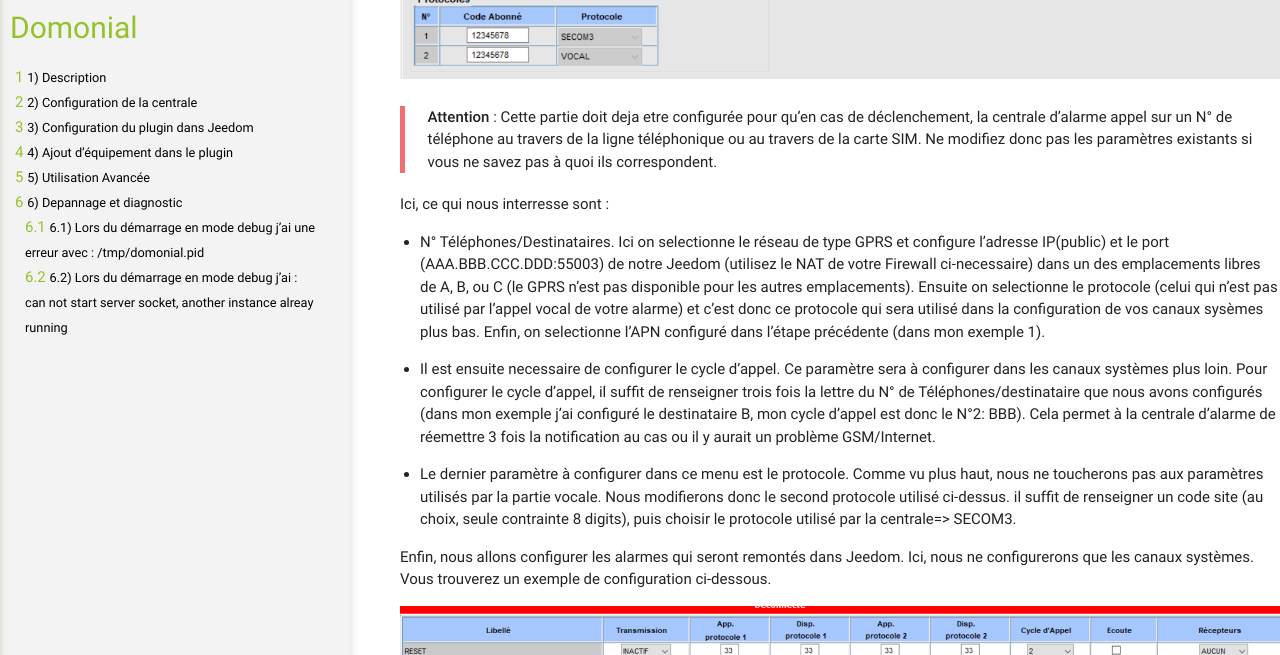
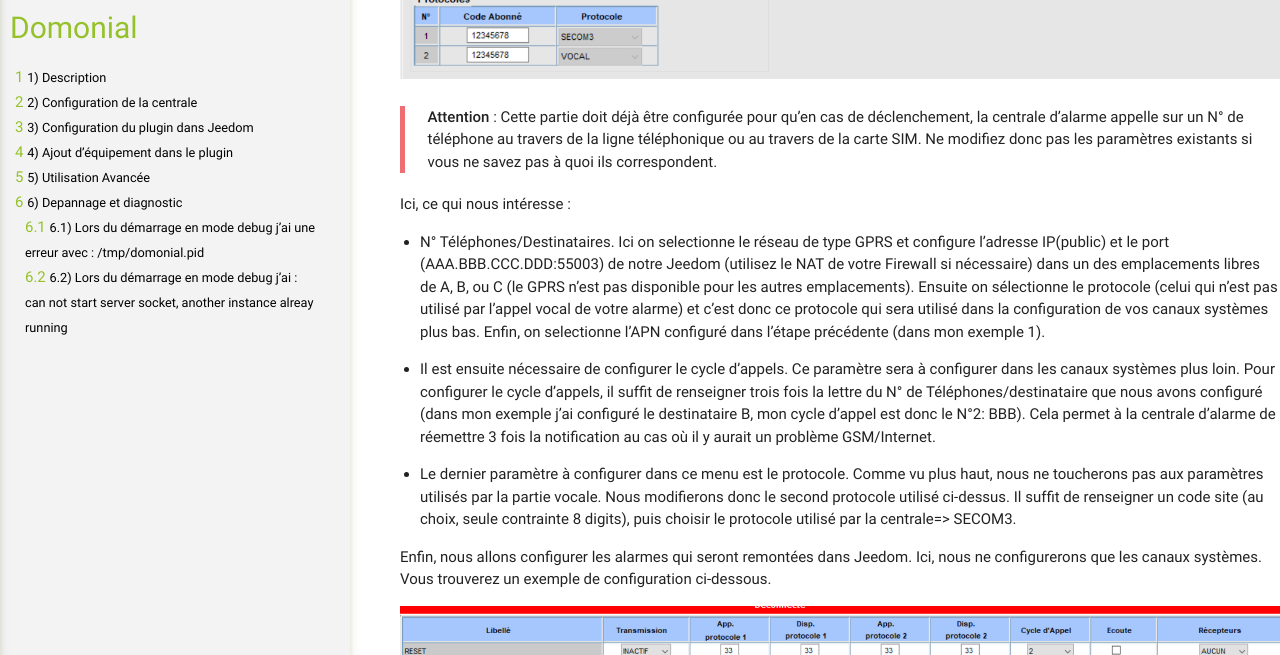
Before and after one commit to apages2/pluginjeedom-domonial, a Jekyll site: the page built from docs/fr_FR/index.md, in a window 1280 px wide and 1400 px high, scrolled down 1173 px. Shown: the part 152-807 px from the top of the window. Built offline with Jekyll 4.4.1, drawn with Linux system fonts in a browser that asks for light colours; our own code applies the rules of GitHub Pages for plain Markdown files; some of the changed text lies outside the part shown.

Commit message:
mise à jour docs

```diff
--- a/docs/fr_FR/index.md
+++ b/docs/fr_FR/index.md
@@ -1,11 +1,11 @@
 Description
 ===
 Le plugin Domonial permet de recevoir les notifications que les centrales alarmes Domonial (PMI8FR-STD-7 ou PME8FR-STD7G)
-envoi au travers d'une configuration de type "telesurveillance" en utilisant le GPRS de la carte SIM.
-Une simple carte SIM suffit, pas d'abonnement data necessaire.
+envoient au travers d'une configuration de type "télésurveillance" en utilisant le GPRS de la carte SIM.
+Une simple carte SIM suffit, pas d'abonnement data nécessaire.
 
 > **Important** :
-> Si votre alarme est gérée par une entreprise de télésurveillance, vous ne pourrez pas utiliser ce plugin
+> Si votre alarme est gérée par une entreprise de télésurveillance, vous ne pourrez pas utiliser ce plugin.
 
 Configuration de la centrale
 ===
@@ -17,77 +17,77 @@ Nous allons commencer par configurer la carte GSM. Nous nous rendons dans le men
 
 Ici, nous configurons juste :
 -    Le code pin de la carte SIM
--    L'APN correspondant à l'opérateur (dans l'exemple, il s'agit de l'APN de free)
+-    L'APN correspondant à l'opérateur (dans l'exemple, il s'agit de l'APN de Free)
 
-Puis, ensuite, nous configurerons comment, la centrale doit transmettre les infos à Jeedom. Nous nous positionnons dans
+Puis, ensuite, nous configurerons comment la centrale doit transmettre les infos à Jeedom. Nous nous positionnons dans
 le menu Transmetteur, onglet Standard.
 
 ![configuration_alarmes02](../images/domonial_alarme_standard.PNG)
 
 > **Attention** :
->Cette partie doit deja etre configurée pour qu'en cas de déclenchement, la centrale d'alarme appel sur un N° de téléphone au
+>Cette partie doit déjà être configurée pour qu'en cas de déclenchement, la centrale d'alarme appelle sur un N° de téléphone au
 >travers de la ligne téléphonique ou au travers de la carte SIM. Ne modifiez donc pas les paramètres existants si vous ne savez
 >pas à quoi ils correspondent.
 
-Ici, ce qui nous interresse sont :
+Ici, ce qui nous intéresse :
 
 -    N° Téléphones/Destinataires. Ici on selectionne le réseau de type GPRS et configure l'adresse IP(public) et le port (AAA.BBB.CCC.DDD:55003)
-de notre Jeedom (utilisez le NAT de votre Firewall ci-necessaire) dans un des emplacements libres de A, B, ou C (le GPRS n'est pas disponible pour
-les autres emplacements). Ensuite on selectionne le protocole (celui qui n'est pas utilisé par l'appel vocal de votre alarme) et c'est donc ce protocole qui sera utilisé
-dans la configuration de vos canaux sysèmes plus bas. Enfin, on selectionne l'APN configuré dans l'étape précédente (dans mon exemple 1).
+de notre Jeedom (utilisez le NAT de votre Firewall si nécessaire) dans un des emplacements libres de A, B, ou C (le GPRS n'est pas disponible pour
+les autres emplacements). Ensuite on sélectionne le protocole (celui qui n'est pas utilisé par l'appel vocal de votre alarme) et c'est donc ce protocole qui sera utilisé
+dans la configuration de vos canaux systèmes plus bas. Enfin, on selectionne l'APN configuré dans l'étape précédente (dans mon exemple 1).
 
--    Il est ensuite necessaire de configurer le cycle d'appel. Ce paramètre sera à configurer dans les canaux systèmes plus loin.
-Pour configurer le cycle d'appel, il suffit de renseigner trois fois la lettre du N° de Téléphones/destinataire que nous avons configurés
+-    Il est ensuite nécessaire de configurer le cycle d'appels. Ce paramètre sera à configurer dans les canaux systèmes plus loin.
+Pour configurer le cycle d'appels, il suffit de renseigner trois fois la lettre du N° de Téléphones/destinataire que nous avons configuré
 (dans mon exemple j'ai configuré le destinataire B, mon cycle d'appel est donc le N°2: BBB). Cela permet à la centrale d'alarme de réemettre 3 fois
-la notification au cas ou il y aurait un problème GSM/Internet.
+la notification au cas où il y aurait un problème GSM/Internet.
 
 -    Le dernier paramètre à configurer dans ce menu est le protocole. Comme vu plus haut, nous ne toucherons pas aux paramètres utilisés par la partie vocale.
-Nous modifierons donc le second protocole utilisé ci-dessus. il suffit de renseigner un code site (au choix, seule contrainte 8 digits),
+Nous modifierons donc le second protocole utilisé ci-dessus. Il suffit de renseigner un code site (au choix, seule contrainte 8 digits),
 puis choisir le protocole utilisé par la centrale=> SECOM3.
 
-Enfin, nous allons configurer les alarmes qui seront remontés dans Jeedom. Ici, nous ne configurerons que les canaux systèmes.
+Enfin, nous allons configurer les alarmes qui seront remontées dans Jeedom. Ici, nous ne configurerons que les canaux systèmes.
 Vous trouverez un exemple de configuration ci-dessous.
 
 ![configuration_alarmes03](../images/domonial_alarme_code_systems_01.PNG)
 ![configuration_alarmes04](../images/domonial_alarme_code_systems_02.PNG)
 
 Les choses importantes à savoir :
--    le champ Transmission permet de desactiver l'emission d'une notification pour cette alerte,
-FRONT permet de remonter simplement le passage d'un etat OK vers NOK, mais pas le retour à la normale,
-ETAT permet d'avoir le changement d'etat OK vers NOK **et** le retour à la normale.
+-    Le champ Transmission permet de désactiver l'émission d'une notification pour cette alerte,
+FRONT permet de remonter simplement le passage d'un état OK vers NOK, mais pas le retour à la normale,
+ETAT permet d'avoir le changement d'état OK vers NOK **et** le retour à la normale.
 
 -    Ensuite, nous allons configurer les codes envoyés pour identifier l'alarme et son état. Dans le cas d'une
-transmission FRONT, un seul code suffit, pour une transmission ETAT, il sera necessaire de configurer deux codes.
-Pour ma part, je fixe les memes codes pour le protocole 1 et 2, mais normalement, seul les codes pour le procotole
-que nous avons configuré à l'étape précédente sont necessaire.
+transmission FRONT, un seul code suffit, pour une transmission ETAT, il sera nécessaire de configurer deux codes.
+Pour ma part, je fixe les mêmes codes pour le protocole 1 et 2, mais normalement, seuls les codes pour le procotole
+que nous avons configuré à l'étape précédente sont nécessaires.
 
--    Enfin, nous selectionnons le cycle d'appel que nous avons précédement configuré.
+-    Enfin, nous selectionnons le cycle d'appels que nous avons précédement configuré.
 
 Configuration du plugin dans Jeedom
 ===
-Après l'avoir téléchargé sur le Market, il sera nécessaire de configurer le plugin. Ce qui nous interesse se trouve
-dans l'encadré Configuration
+Après l'avoir téléchargé sur le Market, il sera nécessaire de configurer le plugin. Ce qui nous intéresse se trouve
+dans l'encadré Configuration.
 
 ![configuration_plugin01](../images/dominial_plugin_config.PNG)
 
-Dans la configuration du plugin, nous avons la possibilité de ne pas acquitter certain type d'alarme, le plugin les recevras,
-mais ne les acquittera pas. Ce qui fait que l'alarme continuera son cycle d'appel. Cette configuration peut etre utilisé si
-votre cycle d'appel est configuré pour le GPRS et ensuite pour l'appel vocal.
+Dans la configuration du plugin, nous avons la possibilité de ne pas acquitter certains types d'alarme. Le plugin les recevra,
+mais ne les acquittera pas. Ce qui fait que l'alarme continuera son cycle d'appel. Cette configuration peut être utilisée si
+votre cycle d'appels est configuré pour le GPRS et ensuite pour l'appel vocal.
 
 Ensuite, il faut configurer l'adresse ip (privée) de Jeedom et le port du plugin (par defaut : 55003)
 
-Enfin, il faut configurer les codes d'alarmes à l'identique de ceux que nous avons configuré sur la centrale d'alarme. Nous ne modifierons que
-les codes Systèmes, mais le plugin peut aussi recevoir les codes Peripheriques (il faudra dans ce cas les configurer sur
+Enfin, il faut configurer les codes d'alarme à l'identique de ceux que nous avons configuré sur la centrale d'alarme. Nous ne modifierons que
+les codes Systèmes, mais le plugin peut aussi recevoir les codes Péripheriques (il faudra dans ce cas les configurer sur
 l'alarme).
 
 ![configuration_plugin02](../images/dominial_plugin_config_canaux.PNG)
 
-je ne rentre pas dans les details, car la configuration est exactement la même que celle sur la centrale d'alarme.
+Je ne rentre pas dans les détails, car la configuration est exactement la même que celle sur la centrale d'alarme.
 
 Ajout d'équipement dans le plugin
 ===
 L'ajout d'un équipement dans Jeedom se passe comme pour tous les autres plugins. Il suffit de cliquer sur Ajouter. Une
-nouvelle fenetre va s'ouvrir pour donner un nom à l'équipement (qui correspond à la centrale d'alarme).
+nouvelle fenêtre va s'ouvrir pour donner un nom à l'équipement (qui correspond à la centrale d'alarme).
 
 Ensuite, la configuration est identique aux autres plugin, sauf pour le champ Site. Celui-ci correspond au code site que nous
 avons renseigné dans la centrale d'alarme dans le menu Transmetteur/Standard/Protocoles.
```
Also changed, not shown: other parts of docs/fr_FR/index.md (+4 -4 lines).
